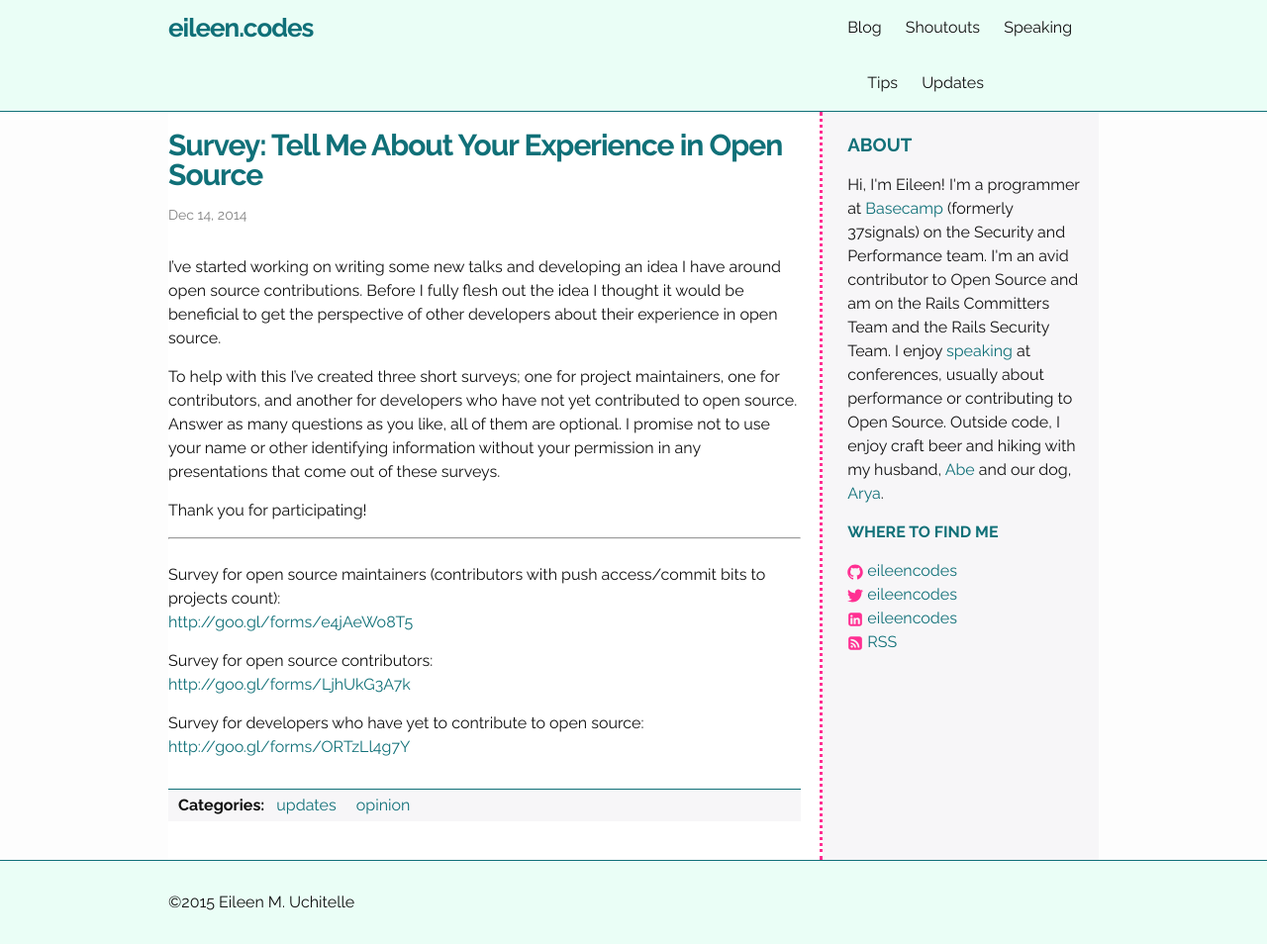
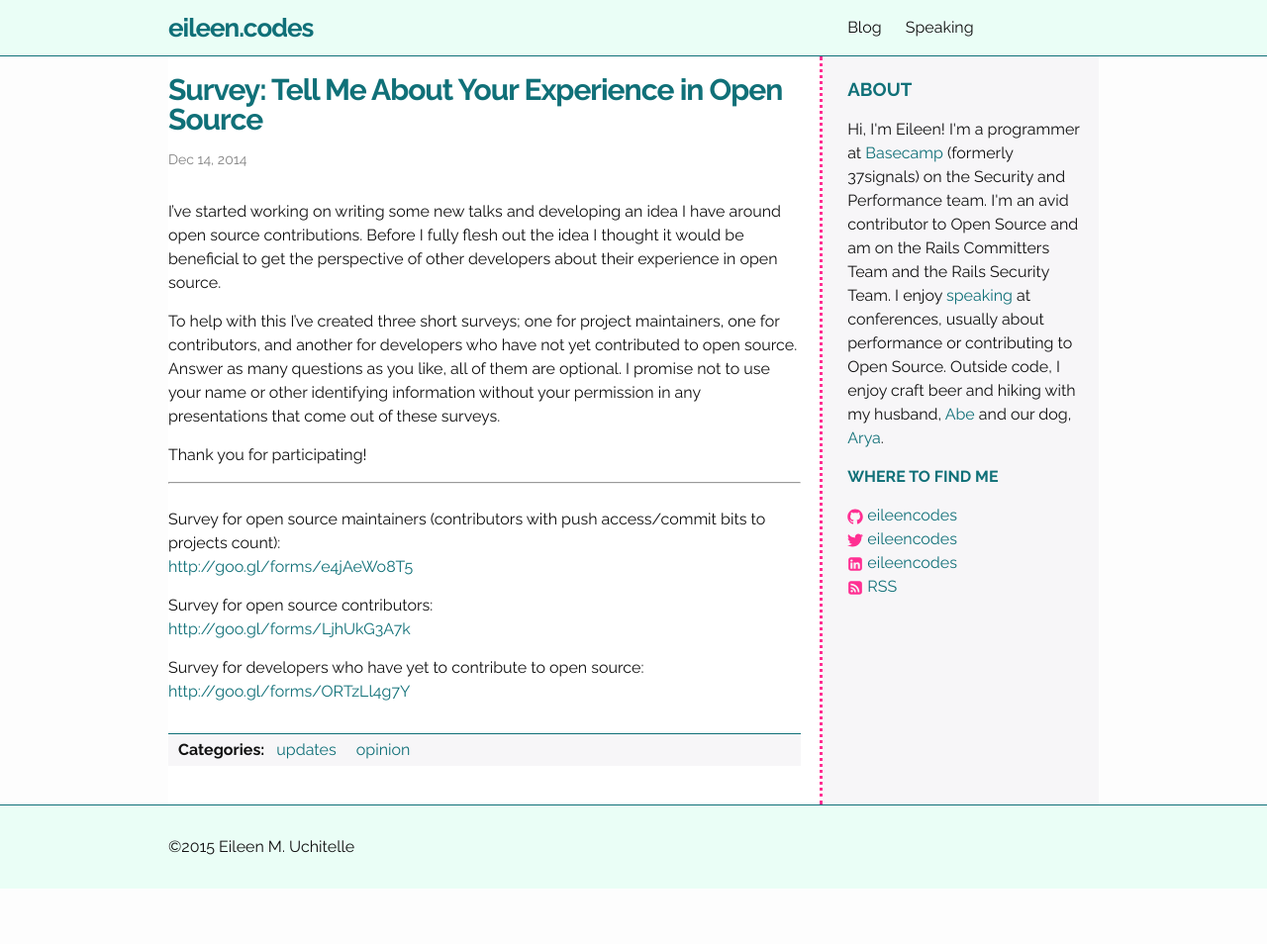
Before and after one commit to wjessop/eileencodes.github.io, a Jekyll site: the page built from _posts/2014-12-14-survey-tell-me-about-your-experience-in-open-source.markdown, in a window 1280 px wide. Shown: the whole page at 99% size. Built offline with Jekyll 4.4.1, drawn with Linux system fonts in a browser that asks for light colours; after the commit the page ends 900 px from its top, so only the background shows below that.

Commit message:
Minor tweaks to header and config
This sets the pagination to 10 and creates nav manually since we now
have category "pages" and I don't want those in the nav.

```diff
--- a/_config.yml
+++ b/_config.yml
@@ -13,7 +13,7 @@
 # Build settings
 markdown: kramdown
 permalink: "/posts/:title"
-paginate: 1
+paginate: 10
 paginate_path: "/posts/:num"
 
 defaults:
--- a/_includes/header.html
+++ b/_includes/header.html
@@ -13,11 +13,7 @@
       </a>
       <div class="trigger">
         <a class="page-link" href="/">Blog</a>
-        {% for page in site.pages %}
-          {% if page.title %}
-            <a class="page-link" href="{{ page.url | prepend: site.baseurl }}">{{ page.title }}</a>
-          {% endif %}
-        {% endfor %}
+        <a class="page-link" href="/speaking">Speaking</a>
       </div>
     </nav>
   </div>
```
